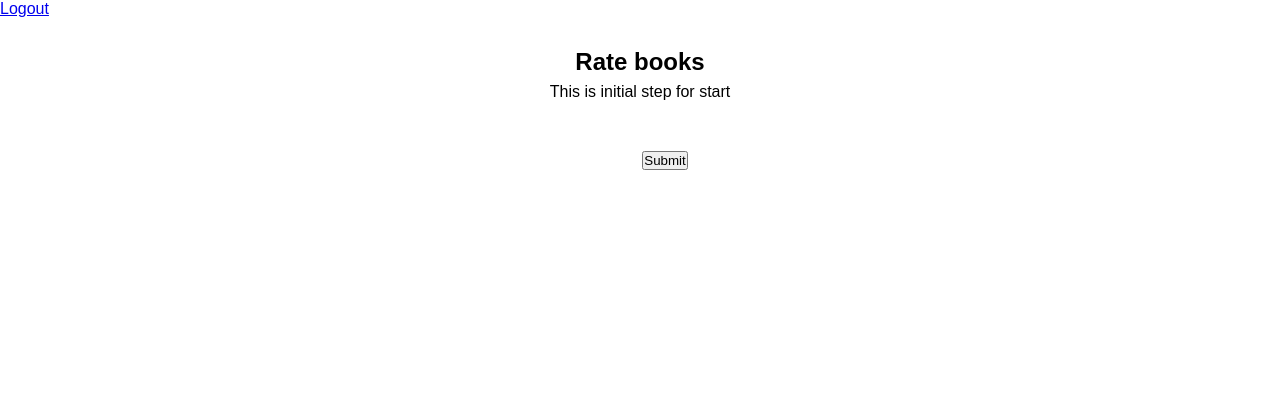
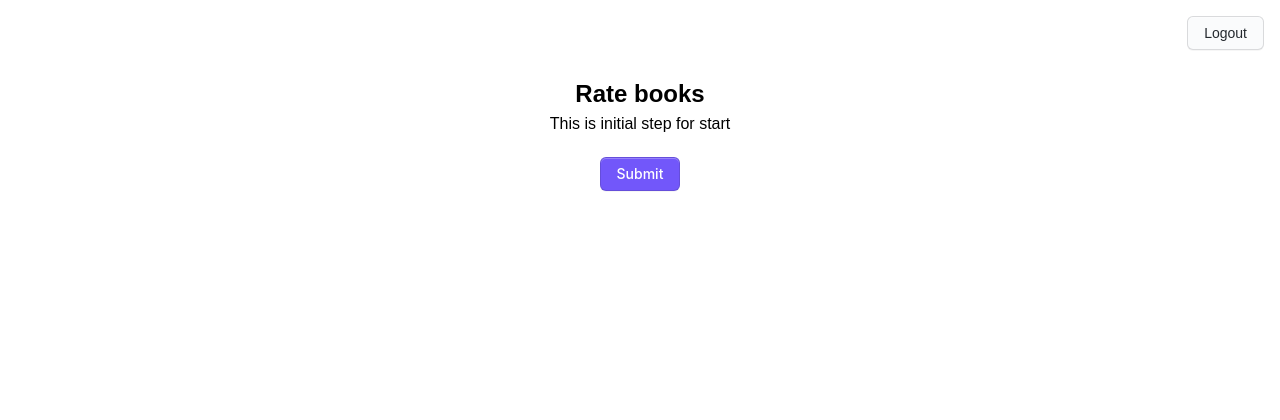
Before and after one commit to chumaana/collaborative-filtering, a Django app: page /rate/ in a window 1280 px wide. Shown: the top 420 px of the page. Before the commit the page ends 170 px from the top, so only its background shows below. Run offline with Django 4.2, Linux system fonts and the light colour scheme; the visitor is signed in with stand-in values (Sample User, id 1); data that the repository does not hold is empty.

Commit message:
add styles

```diff
--- a/collaborative_filtering/filtering/forms.py
+++ b/collaborative_filtering/filtering/forms.py
@@ -21,7 +21,7 @@ class BookReviewForm(forms.Form):
         ("3", "3"),
         ("4", "4"),
         ("5", "5"),
-          ("6", "6"),
+        ("6", "6"),
         ("7", "7"),
         ("8", "8"),
         ("9", "9"),
--- a/collaborative_filtering/filtering/static/filtering/style.css
+++ b/collaborative_filtering/filtering/static/filtering/style.css
@@ -3,6 +3,26 @@
   margin: 0;
   padding: 0;
   font-family: Arial, Helvetica, sans-serif;
+}
+
+body {
+  margin: 16px;
+}
+
+h1 {
+  margin-top: 16px;
+}
+
+/* .cntr-container {
+  margin: 0 auto;
+} */
+
+.fl-container {
+  display: flex;
+  /* /* justify-content: space-between;  */
+  flex-direction: row;
+  justify-content: space-between;
+  align-items: center;
 }
 
 .container {
@@ -129,23 +149,42 @@ input[type="submit"]:hover {
 .block_books {
   display: flex;
   flex-wrap: wrap;
-  justify-content: space-between;
-  margin: 50px 0 0 50px;
+  justify-content: center;
+  /* margin: 50px 0 0 50px; */
+}
+
+.block_books_rec {
+  display: flex;
+  flex-wrap: wrap;
+}
+
+.rec {
+  min-width: 200px;
 }
 .book {
-  /* width: calc(100% / 3); */
-  margin: 0 30px 20px;
+  flex-grow: 1;
+  flex-basis: 0;
+  /* width: 100%; */
+  height: 25vh;
+  display: flex;
+  flex-direction: column;
+  --border-radius: 0.75rem;
+  --primary-color: #7257fa;
+  --secondary-color: #3c3852;
+  /* width: 210px; */
+  font-family: "Arial";
+  padding: 1rem;
+  cursor: pointer;
+  border-radius: var(--border-radius);
+  background: #f1f1f3;
+  box-shadow: 0px 8px 16px 0px rgb(0 0 0 / 3%);
+  position: relative;
+  margin: 0 15px 20px;
 }
+
 .recommendations_page_container h4 {
   margin-top: 15px;
 }
-/* input[type="text"],
-input[type="password"] :hover {
-  box-shadow: rgb(231 238 236) 0px 0px 0px 3px;
-} */
-/* .card h2 {
-  margin-bottom: 20px;
-} */
 
 .restart {
   margin-top: 50px;
@@ -204,23 +243,54 @@ input[type="password"] :hover {
   box-shadow: 0 0;
 }
 
-/* .star-rating {
-  font-size: 0;
+.star-wrap {
+  display: flex;
 }
-.star-rating input {
-  display: none;
-}
-.star-rating label {
-  font-size: 25px;
-  padding: 5px;
+
+.btn {
+  appearance: none;
+  background-color: #fafbfc;
+  border: 1px solid rgba(27, 31, 35, 0.15);
+  border-radius: 6px;
+  box-shadow: rgba(27, 31, 35, 0.04) 0 1px 0,
+    rgba(255, 255, 255, 0.25) 0 1px 0 inset;
+  box-sizing: border-box;
+  color: #24292e;
   cursor: pointer;
   display: inline-block;
+  font-family: -apple-system, system-ui, "Segoe UI", Helvetica, Arial,
+    sans-serif, "Apple Color Emoji", "Segoe UI Emoji";
+  font-size: 14px;
+  font-weight: 500;
+  line-height: 20px;
+  list-style: none;
+  padding: 6px 16px;
+  position: relative;
+  touch-action: manipulation;
+  vertical-align: middle;
+  white-space: nowrap;
+  word-wrap: break-word;
 }
-.star-rating input:checked + label:before {
-  content: "\2605";
-  color: #ffcc00;
-} */
 
-.star-wrap{
-  display: flex;;
+.book-author {
+  color: #8d88a2;
 }
+
+.btn > a {
+  color: inherit;
+  text-decoration: none;
+}
+.primary {
+  background-color: #f7f5ff;
+  border: 1px solid #bab5d7;
+  color: #7257fa;
+}
+
+.card {
+  justify-content: space-between;
+}
+
+.submit {
+  background-color: #7257fa;
+  color: white;
+}
--- a/collaborative_filtering/filtering/templates/base.html
+++ b/collaborative_filtering/filtering/templates/base.html
@@ -11,26 +11,32 @@
 </head>
 
 <body>
-  {% if request.user.is_authenticated %}
-  <a href="{% url 'logout' %}">Logout</a>
-  {% if not request.user.is_superuser%}
+  <header>
 
-  <a href="{% url 'recommendations' %}">Recommended books</a>
-  <a href="{% url 'start' %}">Rate books</a>
-  {% endif %}
+  </header>
+  <div class="fl-container">
+    {% if request.user.is_authenticated %}
+    <div>
+      {% if not request.user.is_superuser%}
 
+      <button class="btn primary"><a href="{% url 'recommendations' %}">Recommended books</a></button>
+      <button class="btn primary"><a href="{% url 'start' %}">Rate books</a></button>
+      {% endif %}
+    </div>
+    <button class="btn"><a href="{% url 'logout' %}">Logout</a></button>
+  </div>
 
   {% else %}
-  <a href="{% url 'login' %}">Login</a>
-  <a href="{% url 'register' %}">Signup</a>
+  <div>
+    <button class="btn"><a href="{% url 'login' %}">Login</a></button>
+    <button class="btn"><a href="{% url 'register' %}">Signup</a></button>
+  </div>
   {% endif %}
 
   {%block content%}
 
   {%endblock content%}
 
-  <script src="{% static 'filtering/script.js' %}"></script>
-
 </body>
 
 </html>
--- a/collaborative_filtering/filtering/templates/filtering/home.html
+++ b/collaborative_filtering/filtering/templates/filtering/home.html
@@ -4,10 +4,10 @@
 
 {%block content%}
 {% if request.user.is_authenticated %}
-  <h1>Welcome {{ request.user.username }}</h1>
+<h1>Welcome {{ request.user.username }}</h1>
 
 {% else %}
- <h1>Welcome!</h1>
+<h1>Welcome!</h1>
 {% endif %}
 
 
--- a/collaborative_filtering/filtering/templates/filtering/rate.html
+++ b/collaborative_filtering/filtering/templates/filtering/rate.html
@@ -6,20 +6,25 @@
   <h2>Rate books</h2>
   <p>This is initial step for start</p>
   <!-- here will be rendering using for -->
-  <form method="post" action="" class="block_books">
+  <form method="post" action="" class="container" style="margin-top: 24px;">
     {{ formset.management_form }}
     {% csrf_token %}
     {% comment %} {% for book in books_not_reviewed %} {% endcomment %}
-    {% for book, form in book_forms %}
-    <div class="book">
-      <p>{{ book.name }}</p>
-      <div class="star-rating">
-        {{ form }}
+    <div class="block_books">
+      {% for book, form in book_forms %}
+      <div class="book card">
+        <div>
+          <h4 class="book-name">{{ book.name }}</h4>
+          <p class="book-author">{{ book.author }}</p>
+        </div>
+        <div class="star-rating">
+          {{ form }}
+        </div>
       </div>
+      {% endfor %}
     </div>
-    {% endfor %}
-    <button type="submit">Submit</button>
-</form>
+    <button type="submit" class="btn submit">Submit</button>
+  </form>
 </div>
 {%endblock content%}
 {%endif%}
--- a/collaborative_filtering/filtering/urls.py
+++ b/collaborative_filtering/filtering/urls.py
@@ -2,11 +2,11 @@ from django.urls import path
 from filtering.views import (
     LoginView,
     admin_profile_view,
+    home_view,
     logout_view,
     rate_view,
     recommendations_view,
     register_view,
-    home_view
 )
 
 urlpatterns = [
@@ -16,9 +16,5 @@ urlpatterns = [
     path("rate/", rate_view, name="start"),
     path("adminProfile/", admin_profile_view, name="admin_profile"),
     path("recommendations/", recommendations_view, name="recommendations"),
-    path(
-        "register/",
-        register_view,
-        name="register"
-    ),
+    path("register/", register_view, name="register"),
 ]
```
Also changed, not shown: collaborative_filtering/filtering/templates/filtering/recommendations.html (+9 -5 lines), collaborative_filtering/filtering/views.py (line endings or trailing spaces).
